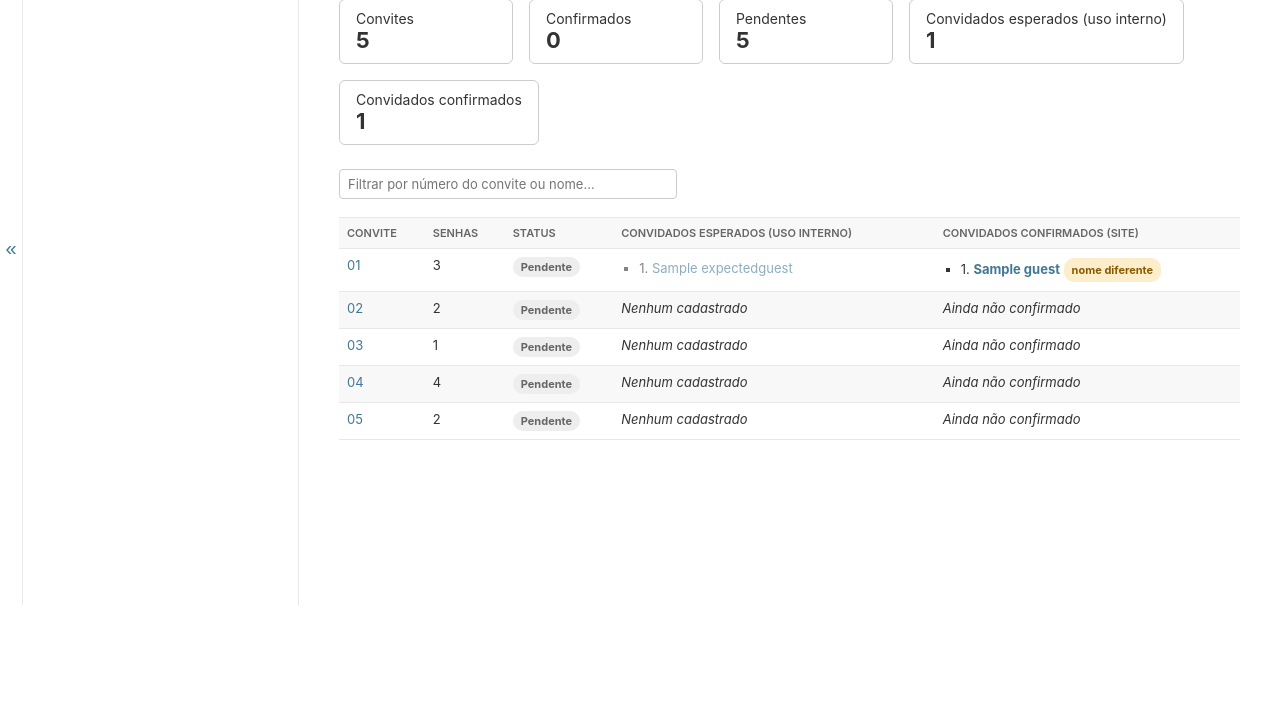
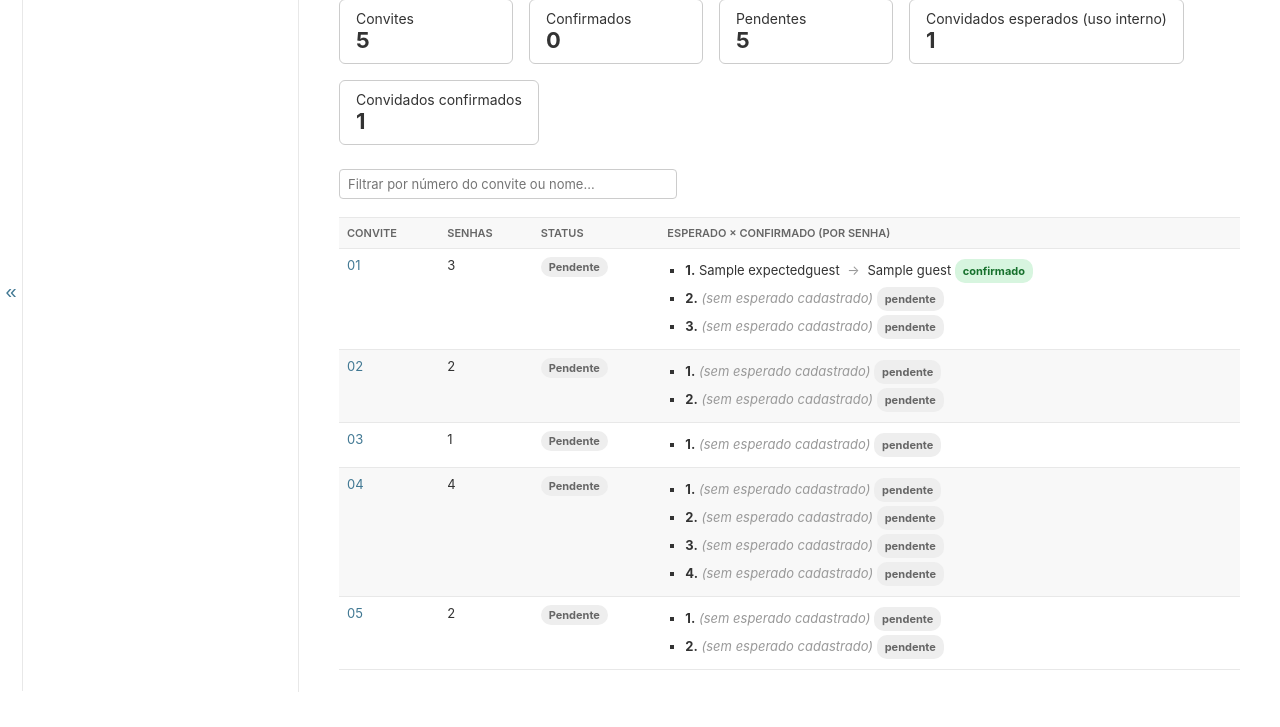
Before and after one commit to sostenesilva/casamento, a Django app: page /painel-confirmacoes/ in a window 1280 px wide. Shown: the part 195-922 px from the top of the page. Before the commit the page ends 800 px from the top, so only its background shows below. Run offline with Django 4.2, Linux system fonts and the light colour scheme; a user stored in the database is signed in; data comes from the database, SQL or seed files in the repository; tables that the repository leaves empty hold one stand-in row (values such as "Sample post").

Commit message:
Correlação

```diff
--- a/rsvp/templates/rsvp/painel_confirmacoes.html
+++ b/rsvp/templates/rsvp/painel_confirmacoes.html
@@ -14,9 +14,10 @@
   .badge { display: inline-block; padding: 2px 8px; border-radius: 10px; font-size: 11px; font-weight: bold; }
   .badge-ok { background: #d7f5df; color: #16702c; }
   .badge-pending { background: #eee; color: #666; }
-  .badge-warn { background: #fdeecb; color: #8a5a00; }
-  .expected-not-confirmed { opacity: 0.6; }
-  .confirmed-mismatch { color: #8a5a00; font-weight: bold; }
+  ul.slot-list { list-style: none; padding-left: 0; }
+  ul.slot-list li { padding: 2px 0; }
+  ul.slot-list .sem-esperado { color: #999; font-style: italic; }
+  ul.slot-list .arrow { color: #999; padding: 0 4px; }
 </style>
 {% endblock %}
 
@@ -41,13 +42,12 @@
       <th>Convite</th>
       <th>Senhas</th>
       <th>Status</th>
-      <th>Convidados esperados (uso interno)</th>
-      <th>Convidados confirmados (site)</th>
+      <th>Esperado × confirmado (por senha)</th>
     </tr>
   </thead>
   <tbody>
     {% for row in rows %}
-    <tr class="painel-row" data-search="{{ row.invite.number }} {% for g in row.expected %}{{ g.name }} {% endfor %}{% for g in row.confirmed %}{{ g.name }} {% endfor %}">
+    <tr class="painel-row" data-search="{{ row.invite.number }} {% for slot in row.slots %}{{ slot.expected_name }} {{ slot.confirmed_name }} {% endfor %}">
       <td>
         <a href="{% url 'admin:rsvp_invite_change' row.invite.pk %}">{{ row.invite.number }}</a>
       </td>
@@ -60,33 +60,20 @@
         {% endif %}
       </td>
       <td>
-        {% if row.expected %}
-        <ul>
-          {% for g in row.expected %}
-          <li class="{% if not g.was_confirmed %}expected-not-confirmed{% endif %}">
-            {{ g.slot }}. <a href="{% url 'admin:rsvp_expectedguest_change' g.pk %}">{{ g.name }}</a>
-            {% if g.was_confirmed %}<span class="badge badge-ok">confirmado</span>{% endif %}
+        <ul class="slot-list">
+          {% for slot in row.slots %}
+          <li>
+            <strong>{{ slot.slot }}.</strong>
+            {% if slot.expected_name %}{{ slot.expected_name }}{% else %}<span class="sem-esperado">(sem esperado cadastrado)</span>{% endif %}
+            {% if slot.is_confirmed %}
+              <span class="arrow">→</span> {{ slot.confirmed_name }}
+              <span class="badge badge-ok">confirmado</span>
+            {% else %}
+              <span class="badge badge-pending">pendente</span>
+            {% endif %}
           </li>
           {% endfor %}
         </ul>
-        {% else %}
-        <em>Nenhum cadastrado</em>
-        {% endif %}
-      </td>
-      <td>
-        {% if row.confirmed %}
-        <ul>
-          {% for g in row.confirmed %}
-          <li>
-            {{ g.slot }}.
-            <a href="{% url 'admin:rsvp_guest_change' g.pk %}" {% if not g.matches_expected %}class="confirmed-mismatch"{% endif %}>{{ g.name }}</a>
-            {% if not g.matches_expected %}<span class="badge badge-warn" title="Não bate com nenhum nome esperado">nome diferente</span>{% endif %}
-          </li>
-          {% endfor %}
-        </ul>
-        {% else %}
-        <em>Ainda não confirmado</em>
-        {% endif %}
       </td>
     </tr>
     {% endfor %}
--- a/rsvp/views.py
+++ b/rsvp/views.py
@@ -30,19 +30,17 @@ def _build_invite_rows(invites):
     for invite in invites:
         expected = list(invite.expected_guests.all())
         confirmed = list(invite.guests.all())
-        confirmed_names = {g.name.strip().lower() for g in confirmed}
-        expected_names = {g.name.strip().lower() for g in expected}
-
-        for g in expected:
-            g.was_confirmed = g.name.strip().lower() in confirmed_names
-        for g in confirmed:
-            g.matches_expected = g.name.strip().lower() in expected_names
 
         if invite.confirmed:
             confirmed_invites += 1
         total_expected_guests += len(expected)
         total_confirmed_guests += len(confirmed)
 
+        # A correlação entre "esperado" e "confirmado" é pela posição da
+        # senha (slot), nunca pelo nome: quem confirma pode digitar um nome
+        # diferente do que estava anotado internamente (ex.: "Tio Arnaldo"
+        # esperado x "Arnaldo Silva Santos" confirmado) e ainda assim é a
+        # mesma senha/pessoa.
         expected_by_slot = {g.slot: g.name for g in expected}
         confirmed_by_slot = {g.slot: g.name for g in confirmed}
         slots = [
@@ -50,6 +48,7 @@ def _build_invite_rows(invites):
                 "slot": slot,
                 "expected_name": expected_by_slot.get(slot, ""),
                 "confirmed_name": confirmed_by_slot.get(slot, ""),
+                "is_confirmed": bool(confirmed_by_slot.get(slot)),
             }
             for slot in range(1, invite.num_passes + 1)
         ]
```
Also changed, not shown: rsvp/templates/rsvp/modelo_checkin.html (+15 -10 lines).
